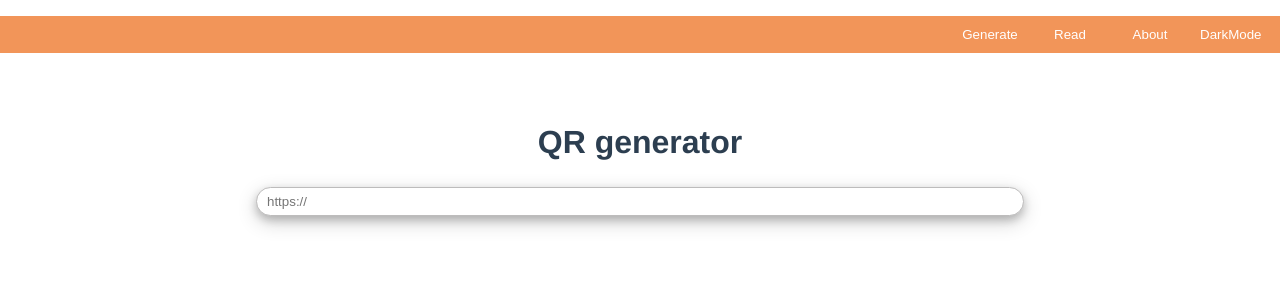
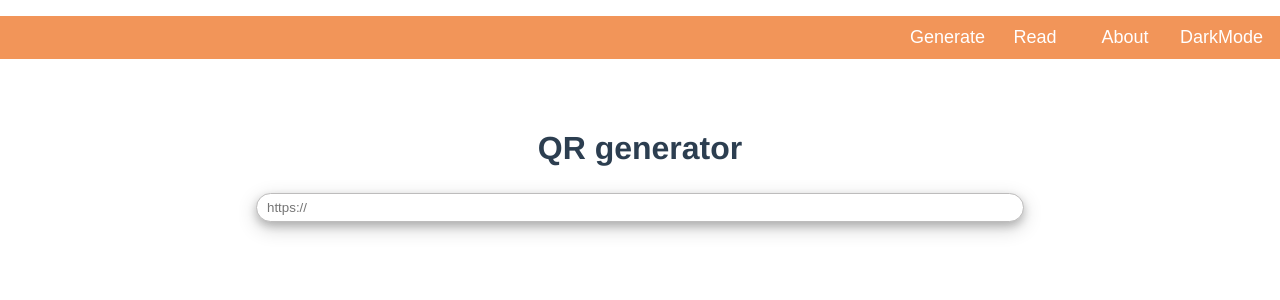
Before and after one commit to yutive/QR-generator, a Vue app: page / in a window 1280 px wide. Shown: the top 300 px of the page. Built offline with nearby package versions, Linux system fonts and the light colour scheme.

Commit message:
fixed navbar text problem

```diff
--- a/src/components/Navbar.vue
+++ b/src/components/Navbar.vue
@@ -50,14 +50,15 @@ export default {
     color: white;
     padding: 7px 10px;
     margin: 4px 0;
-    width: 10vh;
+    width: 90px;
+    font-size: 18px;
   }
   button:hover {
     background-color: #F2A568;
   }
 
   #darkMode {
-    margin-right: 10px;
+    margin-right: 20px;
   }
 
 @media (max-width: 800px) {
```
